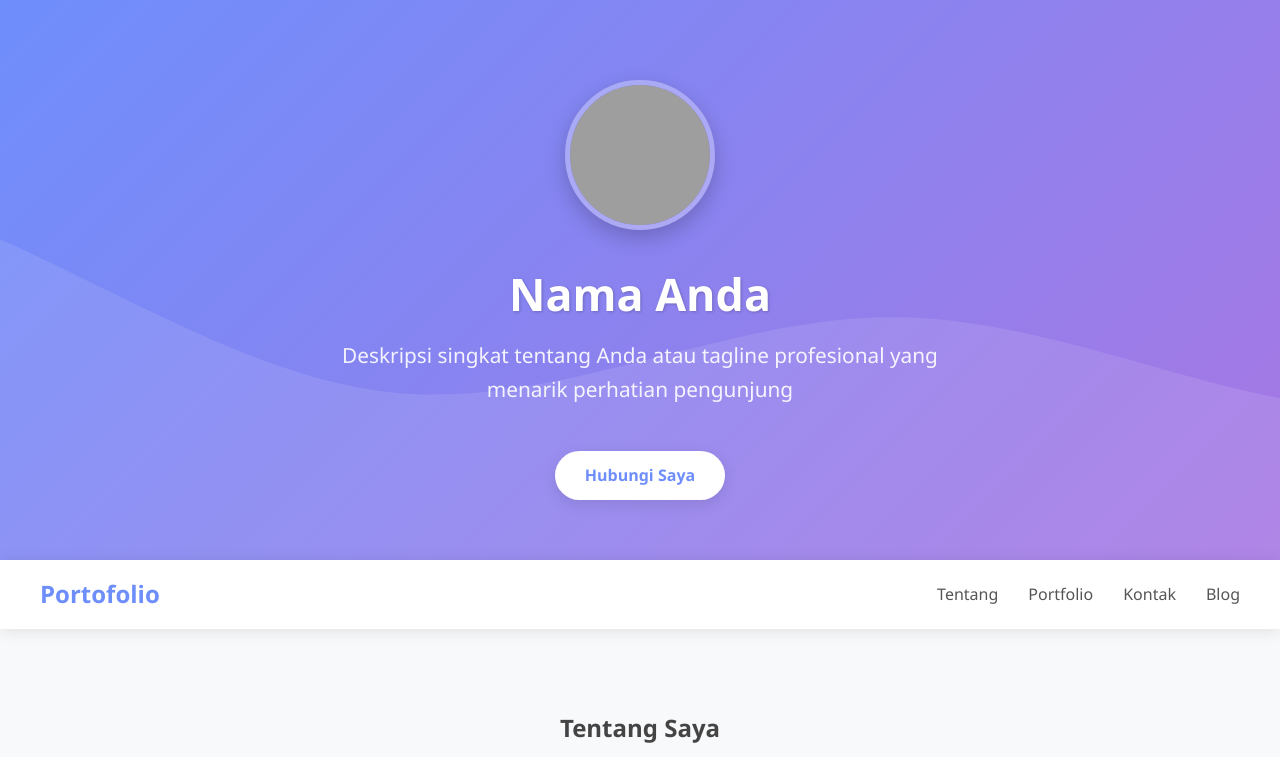
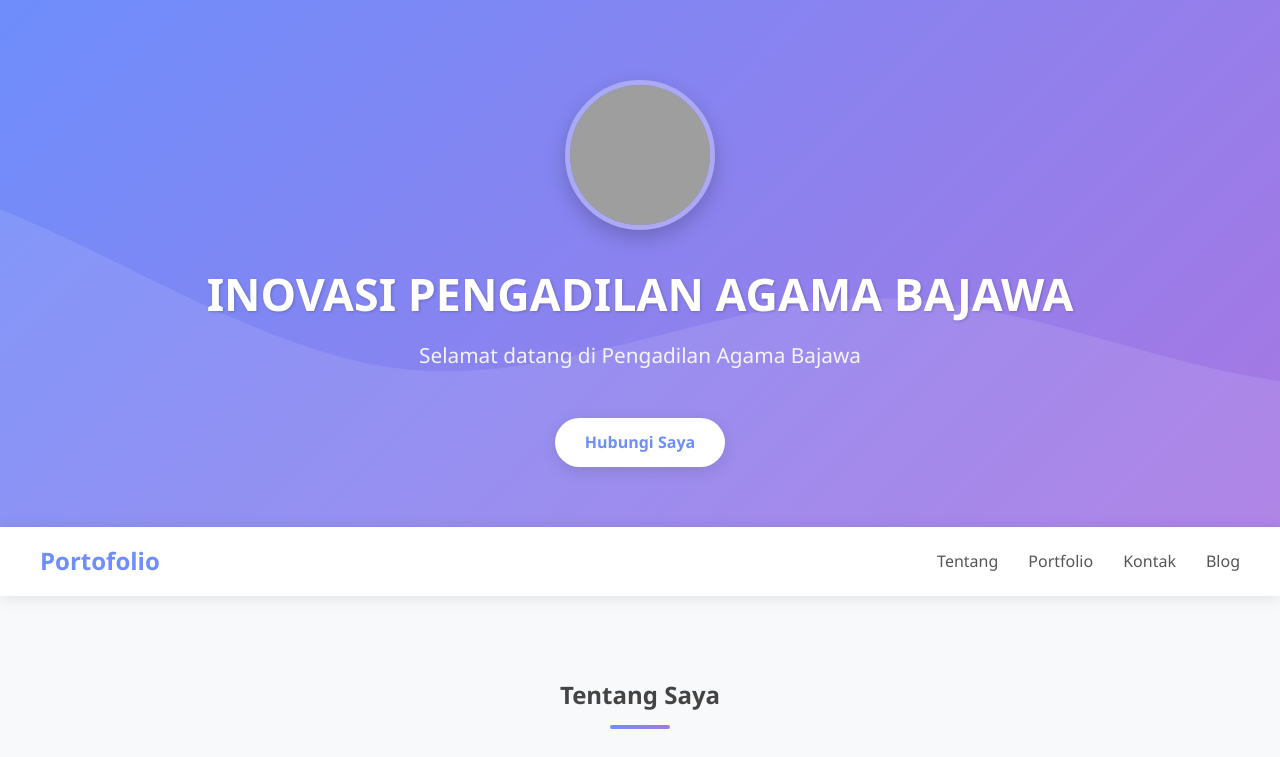
Before and after one commit to mancuana1919-droid/Layanan-PA-Bajawa, a plain HTML site: page index.html in a window 1280 px wide. Shown: the top 757 px of the page. Drawn offline with Linux system fonts and the light colour scheme; grey boxes are pictures that could not be loaded.

Commit message:
Update index.html

```diff
--- a/index.html
+++ b/index.html
@@ -446,8 +446,8 @@
     <header>
         <div class="container profile-container">
             <img src="https://images.unsplash.com/photo-1535713875002-d1d0cf377fde?ixlib=rb-4.0.3&ixid=MnwxMjA3fDB8MHxwaG90by1wYWdlfHx8fGVufDB8fHx8&auto=format&fit=crop&w=200&q=80" alt="Profil" class="profile-img">
-            <h1>Nama Anda</h1>
-            <p class="tagline">Deskripsi singkat tentang Anda atau tagline profesional yang menarik perhatian pengunjung</p>
+            <h1>INOVASI PENGADILAN AGAMA BAJAWA</h1>
+            <p class="tagline">Selamat datang di Pengadilan Agama Bajawa</p>
             <a href="#contact" class="cta-button">Hubungi Saya</a>
         </div>
     </header>
@@ -577,4 +577,5 @@
         </div>
     </footer>
 </body>
+
 </html>
```
